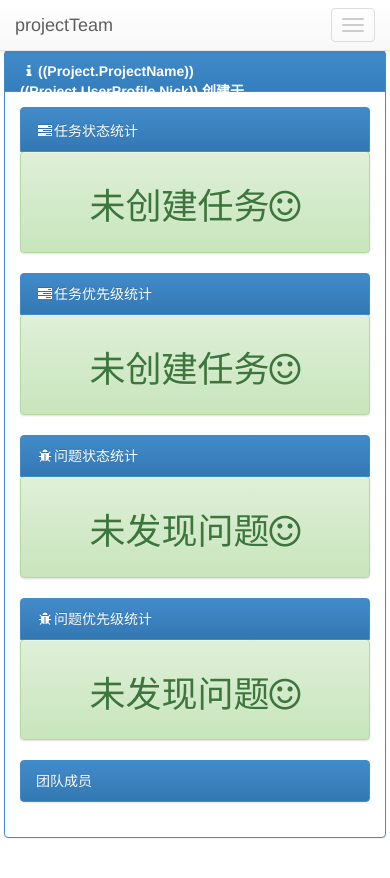
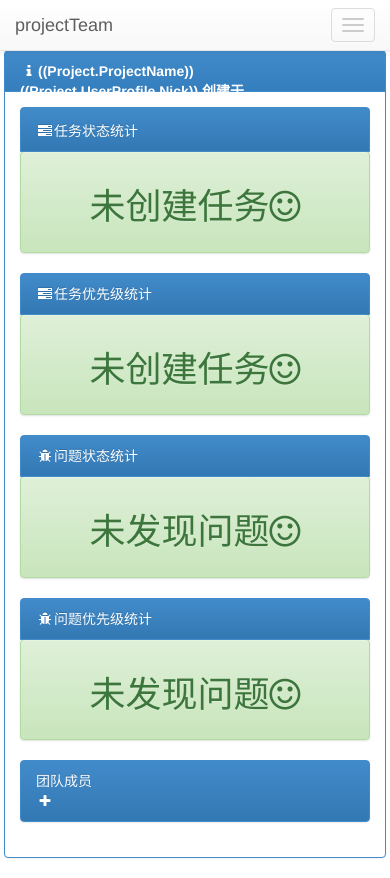
Before and after one commit to flsyaoair/guiren, a Python web app: template projectTeam/templates/Project/Dashboard.html in a window 390 px wide. Before the commit the page ends 838 px from the top, so only its background shows below. Run offline with Jinja, Linux system fonts and the light colour scheme; the template is opened without the code that fills it, so the values that code supplies are empty.

Commit message:
添加“团队成员”一栏“+”引导图标

```diff
--- a/projectTeam/templates/Project/Dashboard.html
+++ b/projectTeam/templates/Project/Dashboard.html
@@ -114,7 +114,10 @@
                 <div class="col-sm-2">
                     <ul class="list-group">
                         <a href="/Project/Team/((Project.ProjectId))" class="list-group-item active">
-                            团队成员
+                            <div class="row">
+                                <div class="col-sm-9">团队成员</div>
+                                <div class="col-sm-2"><i class="fa fa-plus fa-fw"></i> </div>
+                            </div>
                         </a>
                         {% for m in MemberList %}
                         <li class="list-group-item">
```
